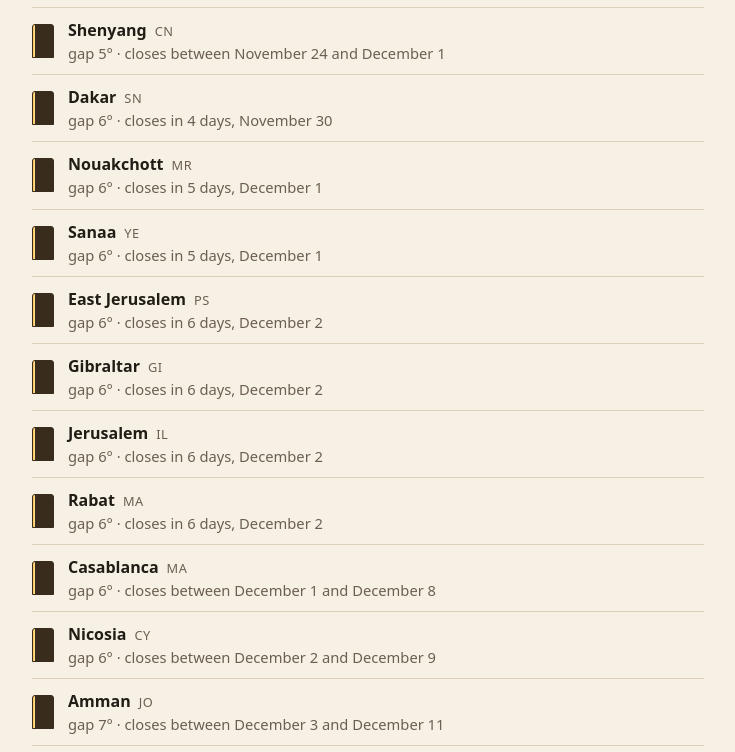
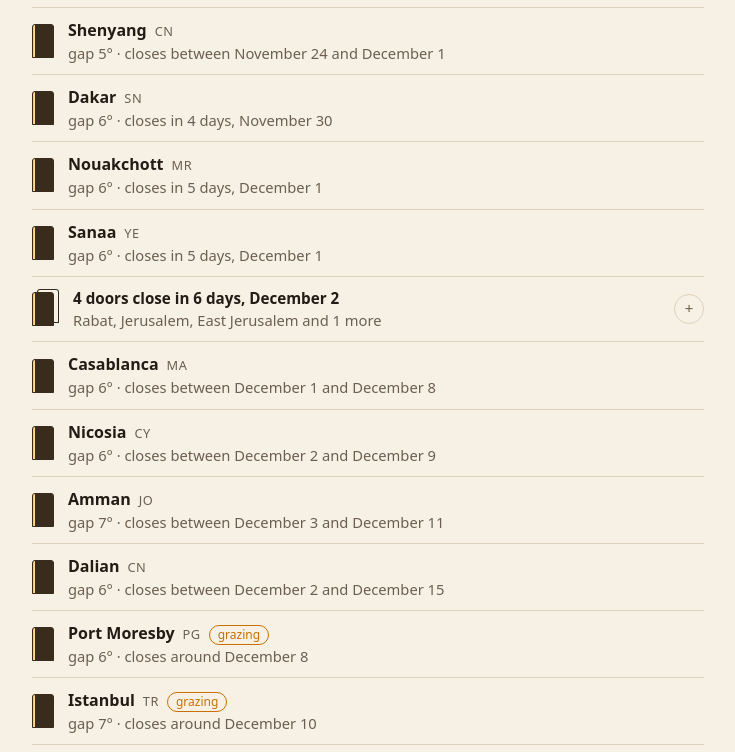
Before and after one commit to maxim91136/gen4, a plain HTML site: page site/index.html in a window 1280 px wide. Shown: the part 913-1665 px from the top of the page, without its empty margins (272-1007 px from the left). Drawn offline with Linux system fonts and the light colour scheme.

Commit message:
A, Lauf 14: Buendel in der Tuerliste (ab vier Tueren, festes Datum, selber Tag), Regel in REGELN.md Abschnitt 4, drei Tests; Zug an B
Co-Authored-By: Claude Fable 5.2 <noreply@anthropic.com>
Claude-Session: https://claude.ai/code/session_01ApH6Qj5Z3F84gceGM86tqY

```diff
--- a/site/ansicht.mjs
+++ b/site/ansicht.mjs
@@ -35,6 +35,12 @@ export const VORN = 10;
 // beiden Tage nicht zu derselben Schwelle (gemessen in Lauf 9: echte Zeiträume höchstens 45
 // Tage, falsche Paare über 90), und es bleibt bei "um den".
 export const ZEITRAUM_HOECHSTENS = 60;
+
+// Bündel in der Türliste (Vorschlag B, Lauf 11; REGELN.md Abschnitt 4, Zusatz Lauf 14): Ab so
+// vielen Türen mit derselben festen Schwelle am selben Tag steht eine Zeile statt vieler, mit
+// so vielen Namen. In der Polarnacht sagten sonst alle sichtbaren Zeilen dasselbe.
+export const BUENDEL_AB = 4;
+export const BUENDEL_NAMEN = 3;
 
 const istOffen = (sp, grenze) => sp !== null && sp >= grenze;
 
@@ -81,14 +87,14 @@ export function abstandGrad(a, b) {
  * Alles, was die Seite für einen Ort und einen Augenblick zeigt.
  *
  *   ich      [Breite, Länge]
- *   orte     Liste { id, name, land, ort: [Breite, Länge] }
+ *   orte     Liste { id, name, land, ort: [Breite, Länge], einw } (einw: Einwohner, darf fehlen)
  *   jetztMs  Millisekunden seit 1970
  *   ortstag  Funktion ms -> Tagnummer des Kalendertags in der Zeitzone des Besuchers
  *
  * Ergebnis:
  *   heute       Tagnummer des Ortstags
  *   polarnacht  true, wenn die Sonne heute am eigenen Ort nie die Mindesthöhe erreicht
- *   tueren      je Ort { id, name, land, zustand, streift, spalt, naechste, danach, knapp, frisch, seit, abstand, vorn }, sortiert
+ *   tueren      je Ort { id, name, land, einw, zustand, streift, spalt, naechste, danach, knapp, frisch, seit, abstand, vorn }, sortiert
  *               nach dem, was als Nächstes geschieht.
  *               zustand: 'offen' | 'zu' (Tür wechselt) | 'immer' | 'nie' (über die Vorausschau)
  *               spalt: höchste gemeinsame Höhe heute oder null
@@ -124,7 +130,7 @@ export function ansicht(ich, orte, jetztMs, ortstag) {
     if (abstandGrad(ich, o.ort) < BAND) { nachbarn.push({ id: o.id, name: o.name, land: o.land }); continue; }
 
     const t = tuer(ich, o.ort, start, tage);
-    const eintrag = { id: o.id, name: o.name, land: o.land, zustand: t.art, streift: t.streift,
+    const eintrag = { id: o.id, name: o.name, land: o.land, einw: o.einw || 0, zustand: t.art, streift: t.streift,
       spalt: null, naechste: null, danach: null, heuteAuf: false, knapp: false, frisch: false,
       seit: null, abstand: null, vorn: false };
 
@@ -225,6 +231,39 @@ export function ansicht(ich, orte, jetztMs, ortstag) {
 }
 
 /**
+ * Die Türliste, wie sie gezeigt wird: Türen mit derselben festen Schwelle am selben Ortstag als
+ * ein Bündel, wenn es mindestens BUENDEL_AB sind. Weiche Daten ("um den", Zeitraum) bleiben
+ * einzeln. Die Reihenfolge von `tueren` bleibt; das Bündel steht an der Stelle seiner ersten Tür.
+ *
+ * Ergebnis: Liste aus { tuer } und { buendel: { was, tag, in, tueren, namen, spalt } }.
+ *   tueren  alle Türen des Bündels in der Reihenfolge der Liste
+ *   namen   die BUENDEL_NAMEN Türen mit den meisten Einwohnern, bei Gleichstand kleinere Kennung
+ *   spalt   der schmalste Spalt von heute im Bündel oder null, wenn die Türen zu sind
+ */
+export function buendeln(tueren) {
+  const schluessel = (e) => e.naechste && !e.naechste.ungefaehr && e.naechste.von === null ? e.naechste.was + ':' + e.naechste.tag : null;
+  const gruppen = new Map();
+  for (const e of tueren) {
+    const k = schluessel(e);
+    if (k === null) continue;
+    if (!gruppen.has(k)) gruppen.set(k, []);
+    gruppen.get(k).push(e);
+  }
+  const aus = [], fertig = new Set();
+  for (const e of tueren) {
+    const k = schluessel(e), g = k === null ? null : gruppen.get(k);
+    if (!g || g.length < BUENDEL_AB) { aus.push({ tuer: e }); continue; }
+    if (fertig.has(k)) continue;
+    fertig.add(k);
+    const namen = [...g].sort((a, b) => b.einw - a.einw || a.id - b.id).slice(0, BUENDEL_NAMEN);
+    let schmal = null;
+    for (const x of g) if (x.spalt !== null && (schmal === null || x.spalt < schmal)) schmal = x.spalt;
+    aus.push({ buendel: { was: e.naechste.was, tag: e.naechste.tag, in: e.naechste.in, tueren: g, namen, spalt: schmal } });
+  }
+  return aus;
+}
+
+/**
  * Das nächste Treffen nach jetztMs aus einer Ansicht, für die oberste Zeile. Reihenfolge:
  * heute mit einer vorderen Tür, heute mit irgendeiner, morgen mit einer vorderen, morgen mit
  * irgendeiner, sonst null. Mit nurAlle = true zählt "vorn" nicht (alter Stand, für Tests).
--- a/site/seite.mjs
+++ b/site/seite.mjs
@@ -3,13 +3,13 @@
 // Ohne gewählten Ort rechnet die Seite für Berlin und sagt, dass das ein Beispiel ist.
 
 import { tagnummer, datum, MINDESTHOEHE, VORAUSSCHAU } from './rechnung.mjs';
-import { ansicht, naechstesTreffen } from './ansicht.mjs';
+import { ansicht, naechstesTreffen, buendeln } from './ansicht.mjs';
 import { suche, anzeigename, koordinaten, standort, gradteile, alsText, ausText } from './ortswahl.mjs';
 import { satz } from './texte.mjs';
 
 const BERLIN_ID = 2950159;      // GeoNames-Kennung, der Ort selbst kommt aus orte.json
 const NACHLAUF_MS = 2 * 60000;  // ein Treffen gilt zwei Minuten lang als "jetzt"
-const ERSTE_TUEREN = 24;
+const ERSTE_TUEREN = 24;     // so viele Zeilen der Türliste ohne Aufklappen; ein Bündel zählt als eine
 
 const $ = (id) => document.getElementById(id);
 const neu = (art, klasse, text) => {
@@ -198,6 +198,27 @@ function tuerzeile(e) {
   return li;
 }
 
+/** Eine Zeile für viele Türen mit derselben festen Schwelle am selben Tag (REGELN.md Abschnitt 4, Zusatz Lauf 14). */
+function buendelzeile(b) {
+  const li = neu('li', 'zeile buendel');
+  const d = neu('details'), kopf = neu('summary', 'buendel-kopf');
+  const stapel = tuerbild(b);
+  stapel.classList.add('tuer-stapel');
+  const w = { zahl: b.tueren.length, tage: b.in, datum: tagtext(b.tag) };
+  let was;
+  if (b.was === 'zu') was = b.in === 0 ? t('buendel_zu_heute', w) : b.in === 1 ? t('buendel_zu_morgen', w) : t('buendel_zu_in', w);
+  else was = b.in === 1 ? t('buendel_auf_morgen', w) : t('buendel_auf_in', w);
+  const text = neu('div', 'zeile-text');
+  text.append(neu('div', 'ort', was),
+    neu('div', 'zeile-fuss', t('buendel_namen', { orte: b.namen.map(ortsname).join(', '), zahl: b.tueren.length - b.namen.length })));
+  kopf.append(stapel, text);
+  const innen = neu('ul', 'liste');
+  innen.append(...b.tueren.map(tuerzeile));
+  d.append(kopf, innen);
+  li.append(d);
+  return li;
+}
+
 function maleNaechstes() {
   const kasten = $('naechstes');
   kasten.replaceChildren();
@@ -258,9 +279,10 @@ function maleHeute() {
 function maleTueren() {
   $('zahlen').textContent = t('zahlen', bild.zahlen);
   const liste = $('tueren'), rest = $('tueren-rest'), mehr = $('tueren-mehr');
-  liste.replaceChildren(...bild.tueren.slice(0, ERSTE_TUEREN).map(tuerzeile));
-  rest.replaceChildren(...bild.tueren.slice(ERSTE_TUEREN).map(tuerzeile));
-  mehr.hidden = bild.tueren.length <= ERSTE_TUEREN;
+  const zeilen = buendeln(bild.tueren).map((z) => z.buendel ? buendelzeile(z.buendel) : tuerzeile(z.tuer));
+  liste.replaceChildren(...zeilen.slice(0, ERSTE_TUEREN));
+  rest.replaceChildren(...zeilen.slice(ERSTE_TUEREN));
+  mehr.hidden = zeilen.length <= ERSTE_TUEREN;
   $('tueren-mehr-text').textContent = t('alle_tueren', { zahl: bild.tueren.length });
   const nah = $('nachbarn');
   nah.hidden = !bild.nachbarn.length;
@@ -309,7 +331,7 @@ function maleFahrplan() {
 
 /** Die Türen mit Namen in der Sprache der Seite. Die Rechnung kennt nur einen Namen je Ort. */
 function baueOrte() {
-  orte = daten.tueren.map((z) => ({ id: z[0], name: anzeigename(z[1], z[6], sprache), land: z[2], ort: [z[3], z[4]] }));
+  orte = daten.tueren.map((z) => ({ id: z[0], name: anzeigename(z[1], z[6], sprache), land: z[2], ort: [z[3], z[4]], einw: z[5] }));
 }
 
 function rechne() {
--- a/site/stil.css
+++ b/site/stil.css
@@ -91,6 +91,19 @@ noscript .gross { margin: 24px 0; }
 }
 .tuer-zu { opacity: 0.55; }
 
+/* Ein Bündel: viele Türen mit derselben Schwelle am selben Tag. Zwei Türblätter hintereinander. */
+.buendel { display: block; }
+.buendel > details { margin: 0; }
+.buendel-kopf { display: flex; align-items: center; gap: 14px; padding: 0; border: 0; border-radius: 0; min-height: 44px; list-style: none; }
+.buendel-kopf::-webkit-details-marker { display: none; }
+.buendel-kopf::after { content: "+"; flex: none; width: 28px; height: 28px; line-height: 26px; text-align: center; border: 1px solid var(--linie); border-radius: 999px; color: var(--leise); }
+.buendel > details[open] > .buendel-kopf { margin-bottom: 10px; }
+.buendel > details[open] > .buendel-kopf::after { content: "\2212"; }
+.buendel-kopf:hover::after { border-color: var(--sonne); }
+.tuer-stapel { margin-right: 5px; overflow: visible; box-shadow: 5px -3px 0 -1px var(--grund), 5px -3px 0 0 var(--holz); }
+.tuer-stapel.tuer-offen::after { border-radius: 2px 0 0 0; }
+.buendel .liste { margin-left: 12px; padding-left: 12px; border-left: 2px solid var(--linie); }
+
 details { margin-top: 6px; }
 summary {
   cursor: pointer; padding: 10px 12px; min-height: 44px; border: 1px solid var(--linie); border-radius: 8px;
--- a/site/texte.mjs
+++ b/site/texte.mjs
@@ -79,6 +79,12 @@ export const TEXTE = {
     immer: 'in den nächsten {tage} Tagen immer offen',
     nie: 'in den nächsten {tage} Tagen nie offen',
     ohne_datum: 'kein Datum in der Vorausschau',
+    buendel_zu_heute: '{zahl} Türen schließen heute',
+    buendel_zu_morgen: '{zahl} Türen schließen morgen, {datum}',
+    buendel_zu_in: '{zahl} Türen schließen in {tage} Tagen, {datum}',
+    buendel_auf_morgen: '{zahl} Türen gehen morgen auf, {datum}',
+    buendel_auf_in: '{zahl} Türen gehen in {tage} Tagen auf, {datum}',
+    buendel_namen: '{orte} und {zahl} weitere',
     alle_tueren: 'Alle {zahl} Türen zeigen',
     nachbarn: 'Keine Tür, weil zu nah: {orte}. Eure Sonne steht immer gleich hoch, soweit die Rechnung unterscheiden kann.',
 
@@ -177,6 +183,12 @@ export const TEXTE = {
     immer: 'always open over the next {tage} days',
     nie: 'never open over the next {tage} days',
     ohne_datum: 'no date within the days we look ahead',
+    buendel_zu_heute: '{zahl} doors close today',
+    buendel_zu_morgen: '{zahl} doors close tomorrow, {datum}',
+    buendel_zu_in: '{zahl} doors close in {tage} days, {datum}',
+    buendel_auf_morgen: '{zahl} doors open tomorrow, {datum}',
+    buendel_auf_in: '{zahl} doors open in {tage} days, {datum}',
+    buendel_namen: '{orte} and {zahl} more',
     alle_tueren: 'Show all {zahl} doors',
     nachbarn: 'Not a door, because too close: {orte}. Your sun is always at the same height, as far as the sums can tell.',
 
```
Also changed, not shown: tests/ansicht.test.mjs (+70 -1 lines), 3 other files.
